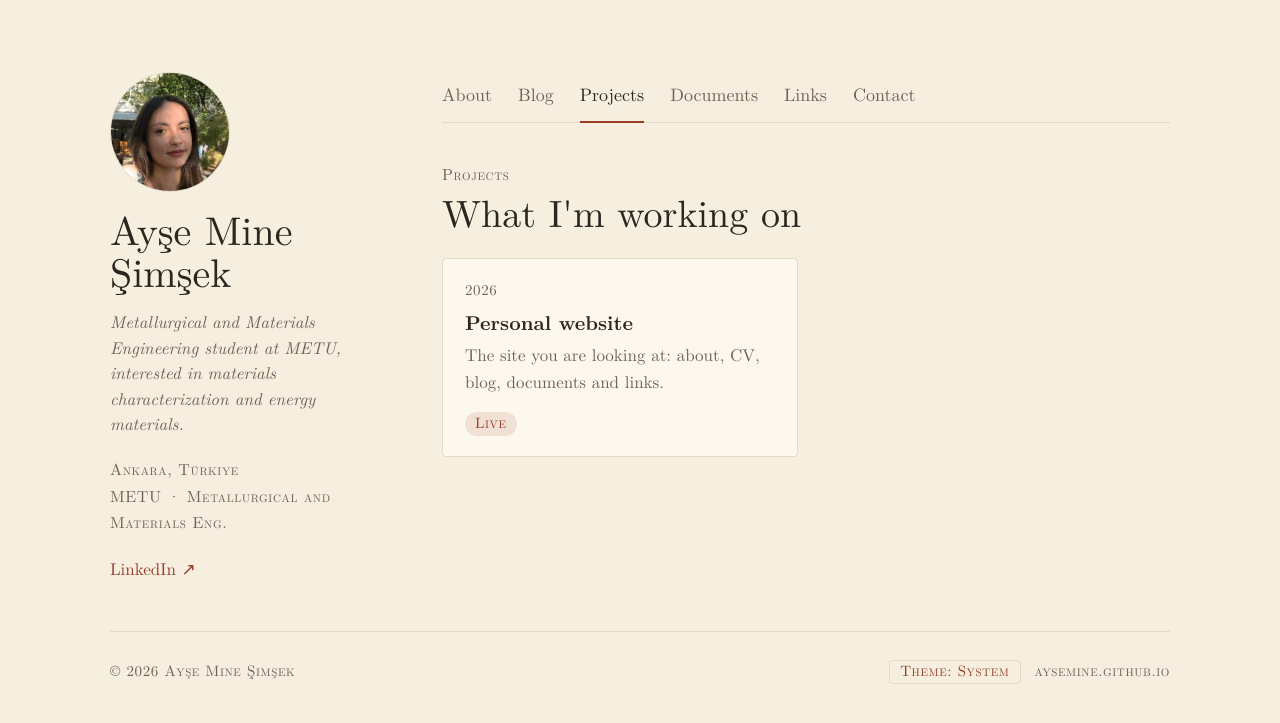
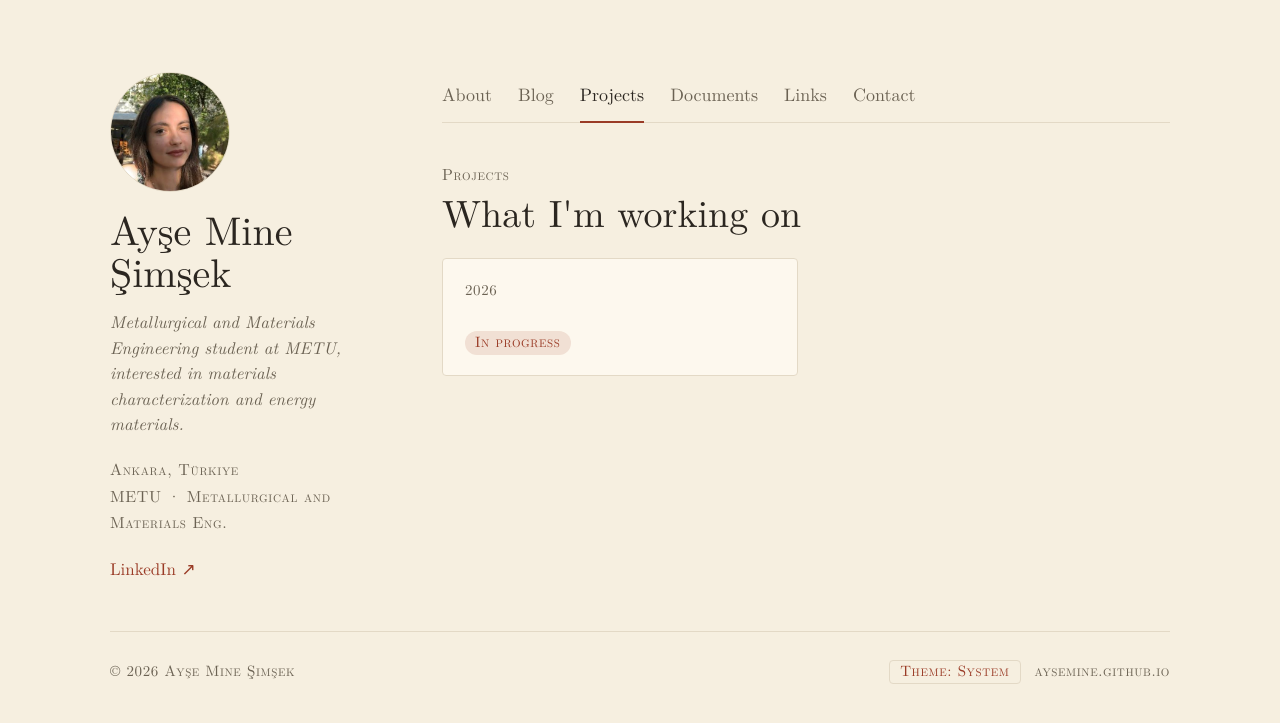
Before and after one commit to ayseminesimsek/ayseminesimsek.github.io, a Jekyll site: the page built from projects/index.html, in a window 1280 px wide. Shown: the top 723 px of the page. Built offline with Jekyll 4.4.1, drawn with Linux system fonts in a browser that asks for light colours.

Commit message:
Update projects.yml from the site editor

```diff
--- a/_data/projects.yml
+++ b/_data/projects.yml
@@ -6,15 +6,10 @@
 #  To link a PDF: url: "/documents/file-name.pdf"
 # ─────────────────────────────────────────────
 
-- title: "Personal website"
+- title: Project name
   year: "2026"
-  status: "Live"
-  description: "The site you are looking at: about, CV, blog, documents and links."
-  url: ""
-
-- title: "Project name"
-  year: "2026"
-  status: "In progress"
-  description: "Briefly describe a course project, a lab experiment or an internship report."
-  url: ""
+  status: In progress
+  description: Briefly describe a course project, a lab experiment or an internship report.
   draft: true
+- year: "2026"
+  status: In progress
```
